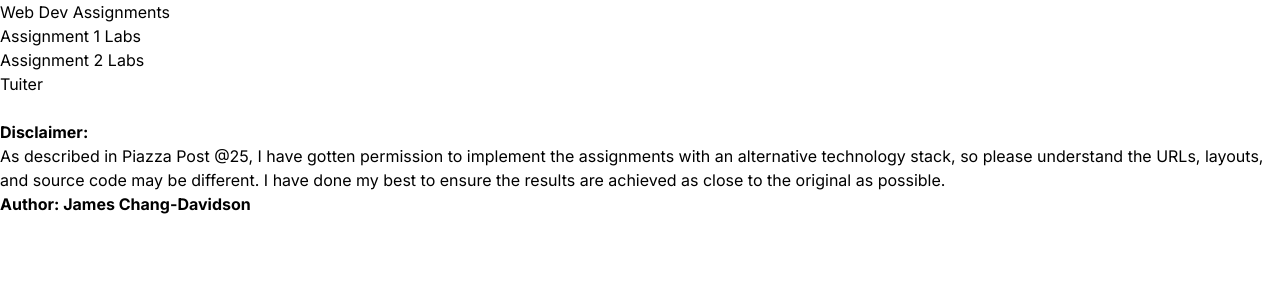
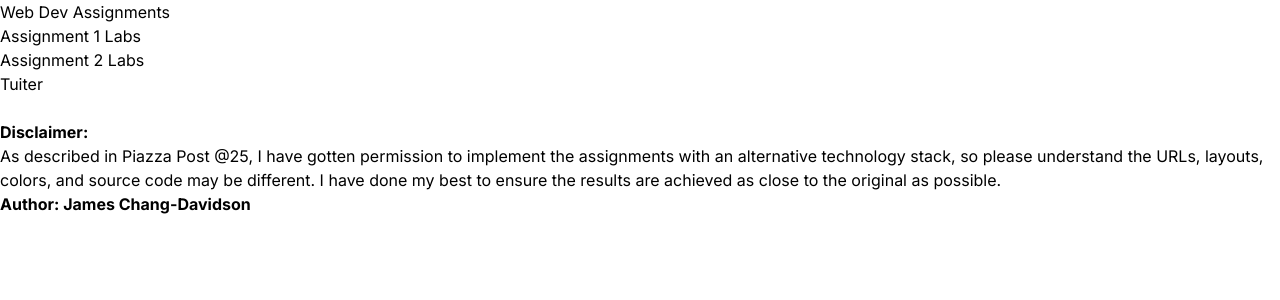
Before and after one commit to jamescd18/tuiter-web-app, a Next.js app: page / in a window 1280 px wide. Shown: the top 300 px of the page. Built offline with nearby package versions, Linux system fonts and the light colour scheme.

Commit message:
Add color variation to disclaimer

```diff
--- a/app/page.tsx
+++ b/app/page.tsx
@@ -25,8 +25,8 @@ export default function Landing() {
         <Link href="https://piazza.com/class/ljepnjv9gy3pp/post/25">@25</Link>,
         I have gotten permission to implement the assignments with an
         alternative technology stack, so please understand the URLs, layouts,
-        and source code may be different. I have done my best to ensure the
-        results are achieved as close to the original as possible.
+        colors, and source code may be different. I have done my best to ensure
+        the results are achieved as close to the original as possible.
       </p>
 
       <p style={{ fontWeight: "bold" }}>Author: James Chang-Davidson</p>
```
